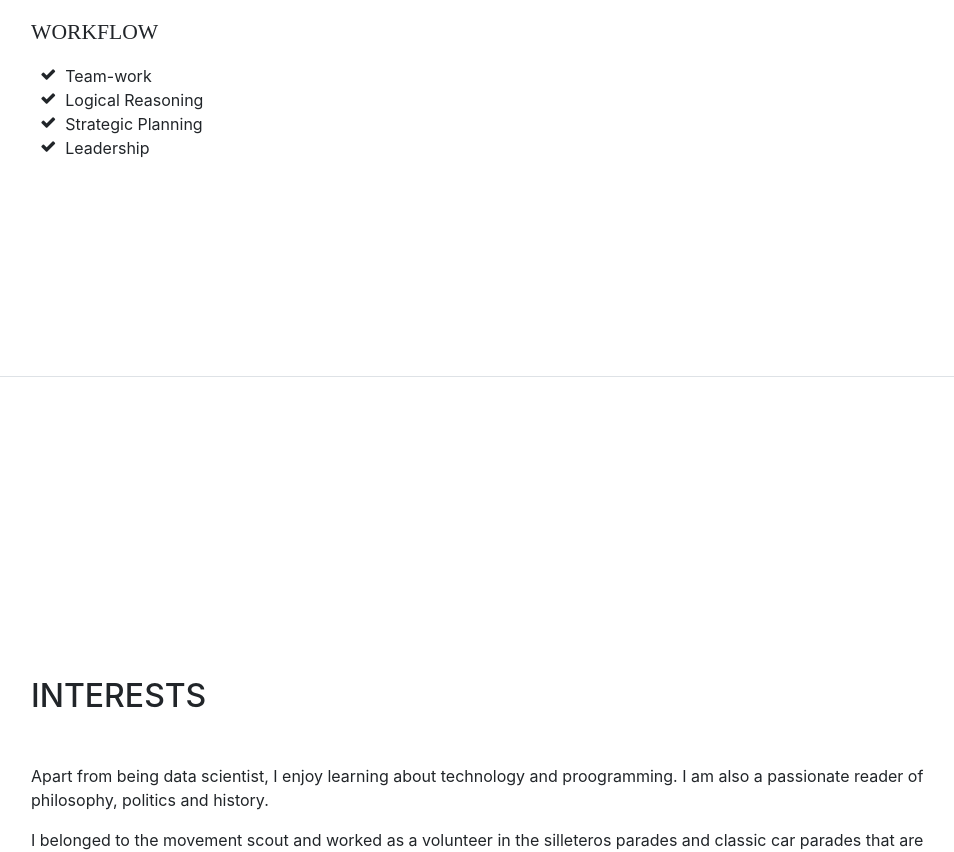
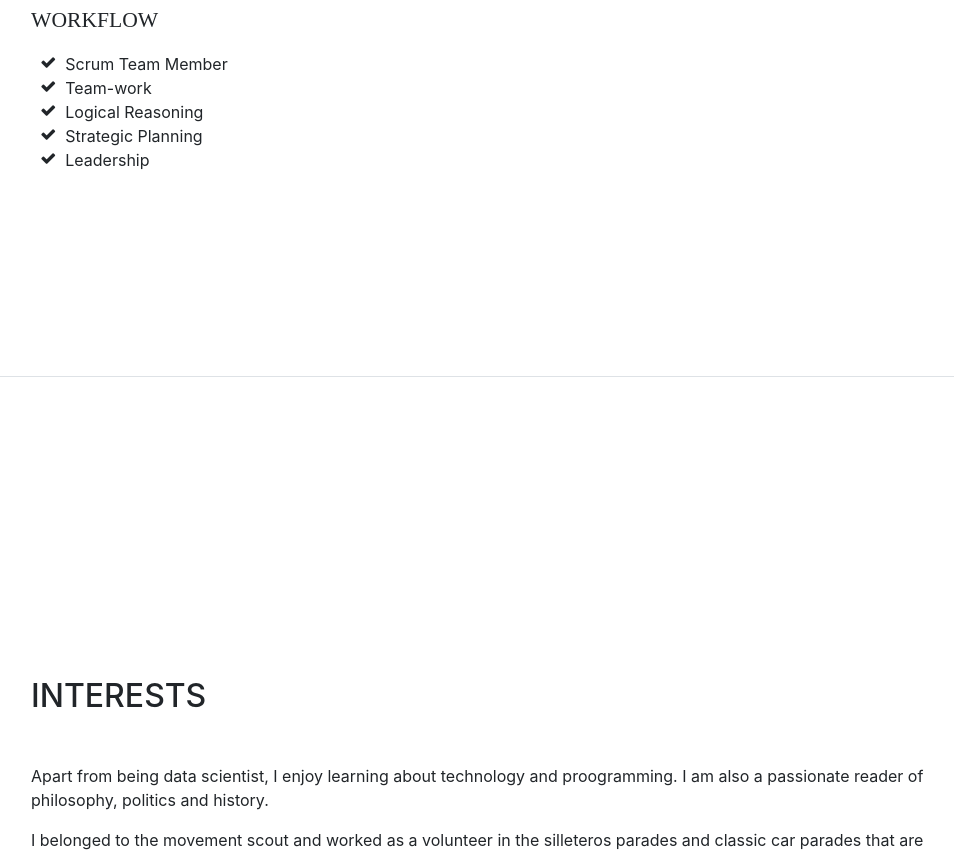
Before and after one commit to riarangogi/riarangogi.github.io, a website with bundled scripts: page index.html in a window 1280 px wide. Shown: the part 3062-3914 px from the top of the page, without its empty margins (289-1243 px from the left). Built offline with nearby package versions, Linux system fonts and the light colour scheme; a web font is replaced by a local one.

Commit message:
I  added the scrum team member to workflow in skills section

```diff
--- a/index.html
+++ b/index.html
@@ -215,6 +215,9 @@
           <ul class="fa-ul mb-0">
             <li>
               <i class="fa-li fa fa-check"></i>
+              Scrum Team Member</li>
+            <li>
+              <i class="fa-li fa fa-check"></i>
               Team-work</li>
             <li>
               <i class="fa-li fa fa-check"></i>
```
